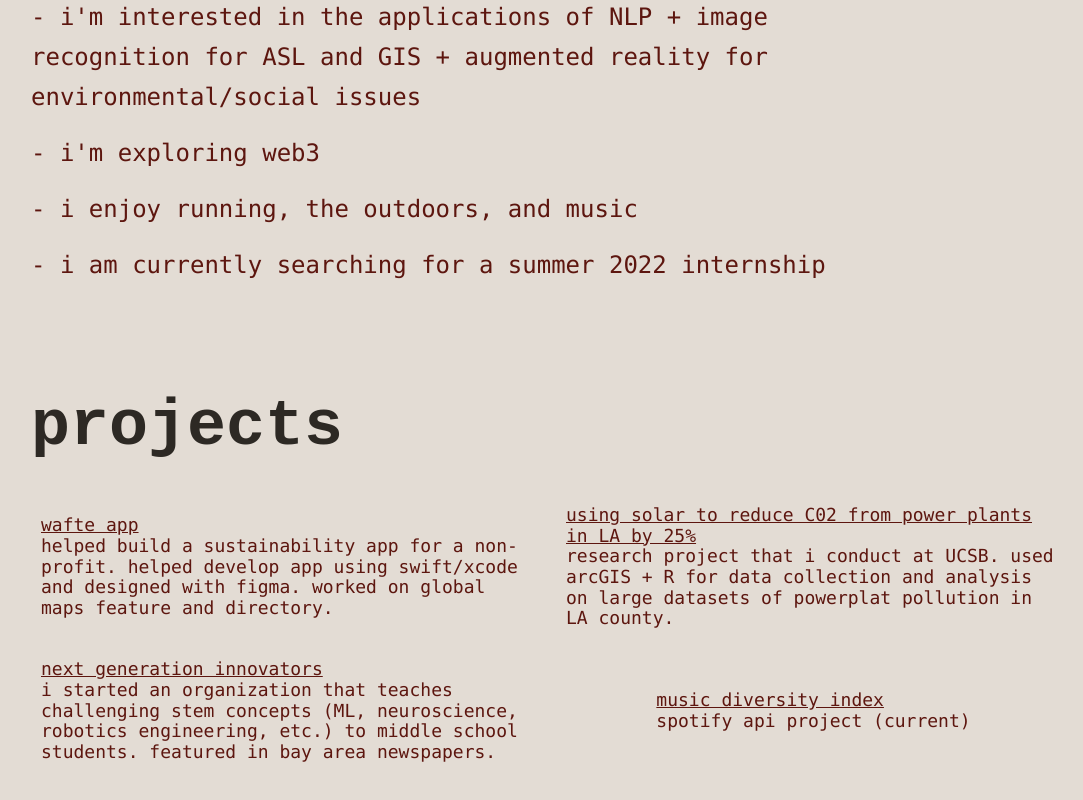
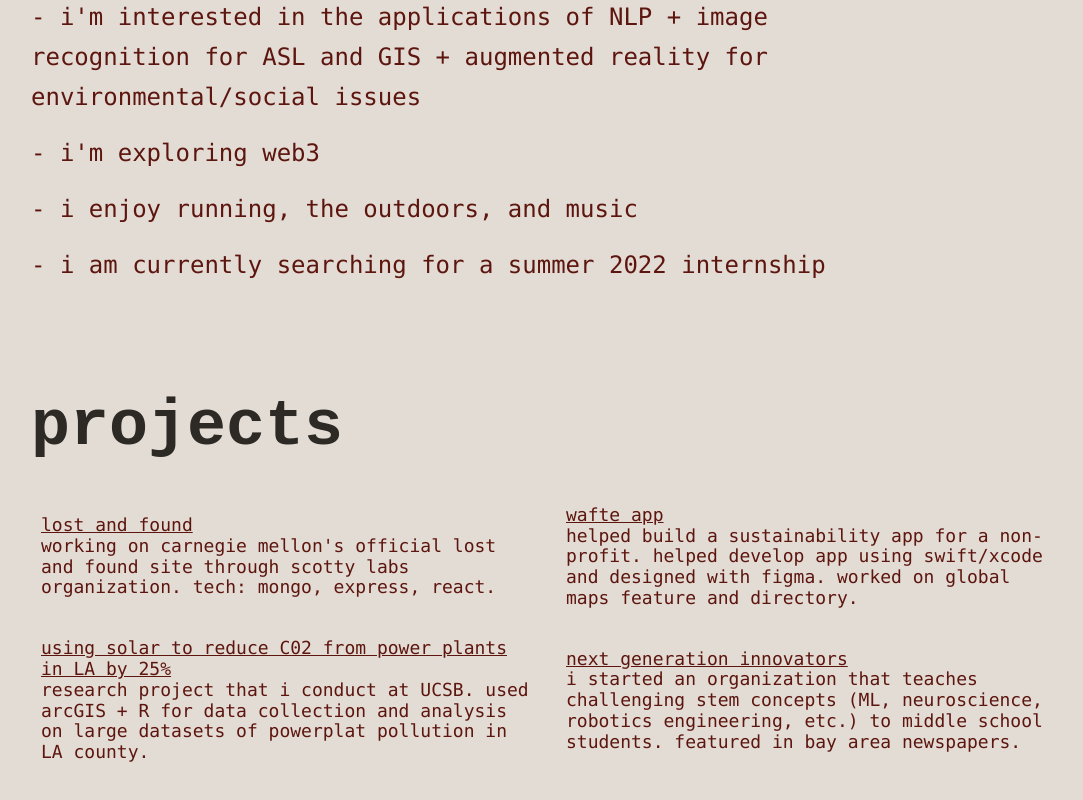
Before and after one commit to ndnrlg/ndnrlg.old.portfolio, a Next.js app: page / in a window 1280 px wide. Shown: the part 845-1645 px from the top of the page, without its empty margins (89-1172 px from the left). Built offline with nearby package versions, Linux system fonts and the light colour scheme.

Commit message:
updated projects

```diff
--- a/src/constants/constants.js
+++ b/src/constants/constants.js
@@ -1,4 +1,9 @@
 export const projects = [
+  {
+    title: 'lost and found',
+    description: "working on carnegie mellon's official lost and found site through scotty labs organization. tech: mongo, express, react."
+
+  },
   {
     title: 'wafte app',
     description: "helped build a sustainability app for a non-profit. helped develop app using swift/xcode and designed with figma. worked on global maps feature and directory."
@@ -11,9 +16,4 @@ export const projects = [
     title: 'next generation innovators',
     description:"i started an organization that teaches challenging stem concepts (ML, neuroscience, robotics engineering, etc.) to middle school students. featured in bay area newspapers."
   },
-  {
-    title: 'music diversity index',
-    description: "spotify api project (current)"
-
-  },
 ];
```
